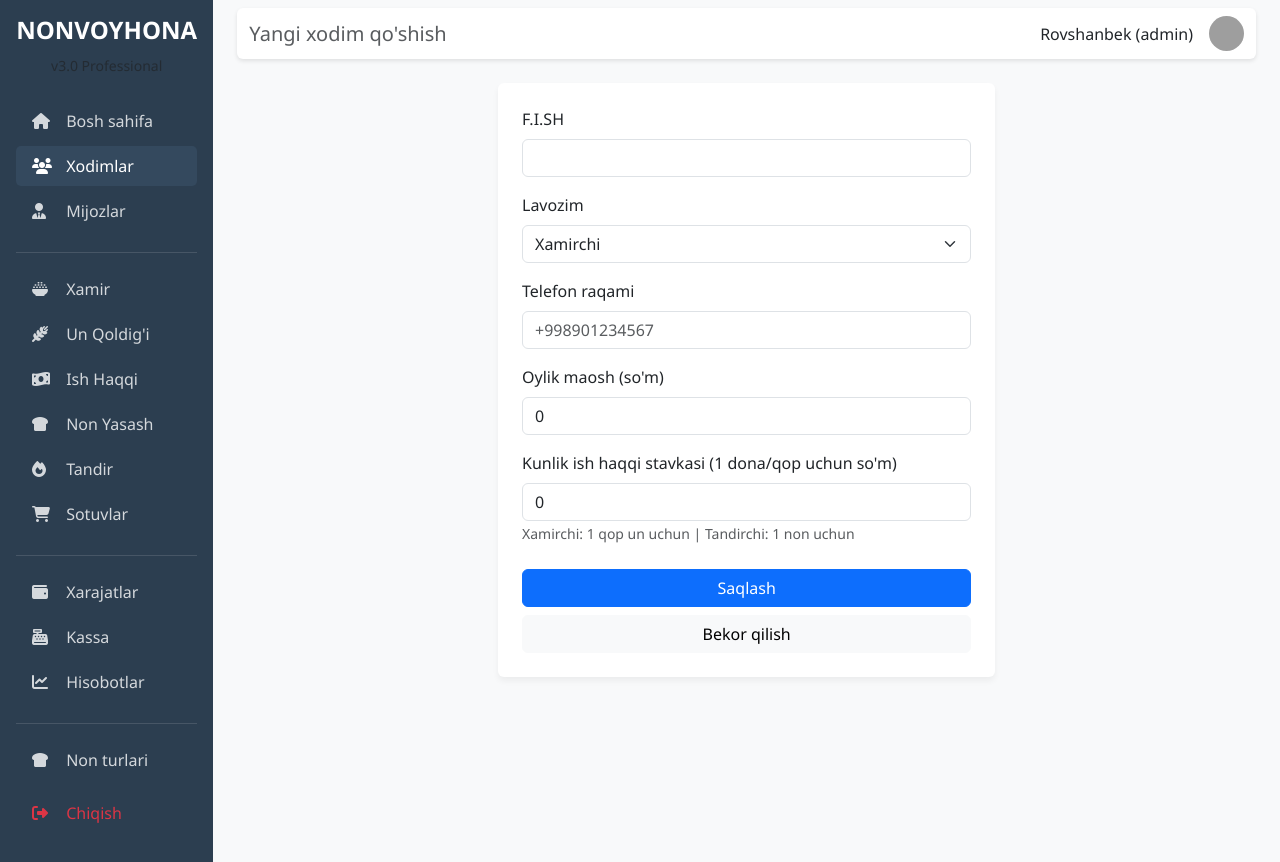
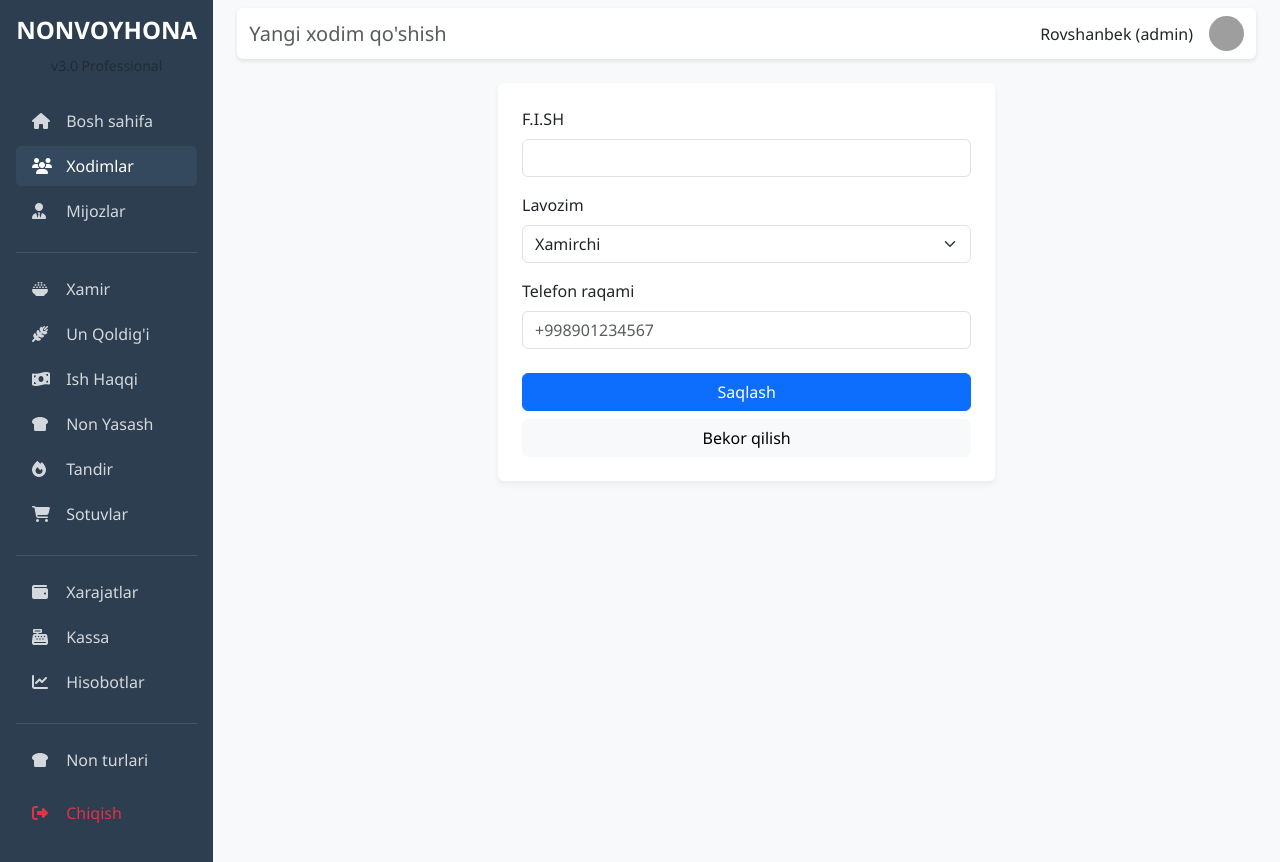
Before and after one commit to nonvoyhonatizimi/bakerysystemsolatr, a Flask app: page /employees/add in a window 1280 px wide. Run offline with Flask 3, Linux system fonts and the light colour scheme; a user stored in the database is signed in; grey boxes are pictures that could not be loaded.

Commit message:
Remove oylik and ish_haqqi_stavka fields from employee add form

```diff
--- a/routes/employees.py
+++ b/routes/employees.py
@@ -23,15 +23,13 @@ def add_employee():
         ism = request.form.get('ism')
         lavozim = request.form.get('lavozim')
         telefon = request.form.get('telefon')
-        oylik = request.form.get('oylik', 0)
-        ish_haqqi_stavka = request.form.get('ish_haqqi_stavka', 0)
 
         new_emp = Employee(
             ism=ism,
             lavozim=lavozim,
             telefon=telefon,
-            oylik=oylik,
-            ish_haqqi_stavka=ish_haqqi_stavka,
+            oylik=0,
+            ish_haqqi_stavka=0,
             ish_boshlanish=datetime.now().date()
         )
         db.session.add(new_emp)
--- a/templates/employees/add.html
+++ b/templates/employees/add.html
@@ -23,18 +23,9 @@
                             <option value="Operator">Operator</option>
                         </select>
                     </div>
-                    <div class="mb-3">
+                    <div class="mb-4">
                         <label for="telefon" class="form-label">Telefon raqami</label>
                         <input type="text" class="form-control" id="telefon" name="telefon" placeholder="+998901234567">
-                    </div>
-                    <div class="mb-3">
-                        <label for="oylik" class="form-label">Oylik maosh (so'm)</label>
-                        <input type="number" class="form-control" id="oylik" name="oylik" value="0">
-                    </div>
-                    <div class="mb-4">
-                        <label for="ish_haqqi_stavka" class="form-label">Kunlik ish haqqi stavkasi (1 dona/qop uchun so'm)</label>
-                        <input type="number" class="form-control" id="ish_haqqi_stavka" name="ish_haqqi_stavka" value="0" placeholder="Masalan: 30000">
-                        <small class="text-muted">Xamirchi: 1 qop un uchun | Tandirchi: 1 non uchun</small>
                     </div>
                     <div class="d-grid gap-2">
                         <button type="submit" class="btn btn-primary">Saqlash</button>
```
